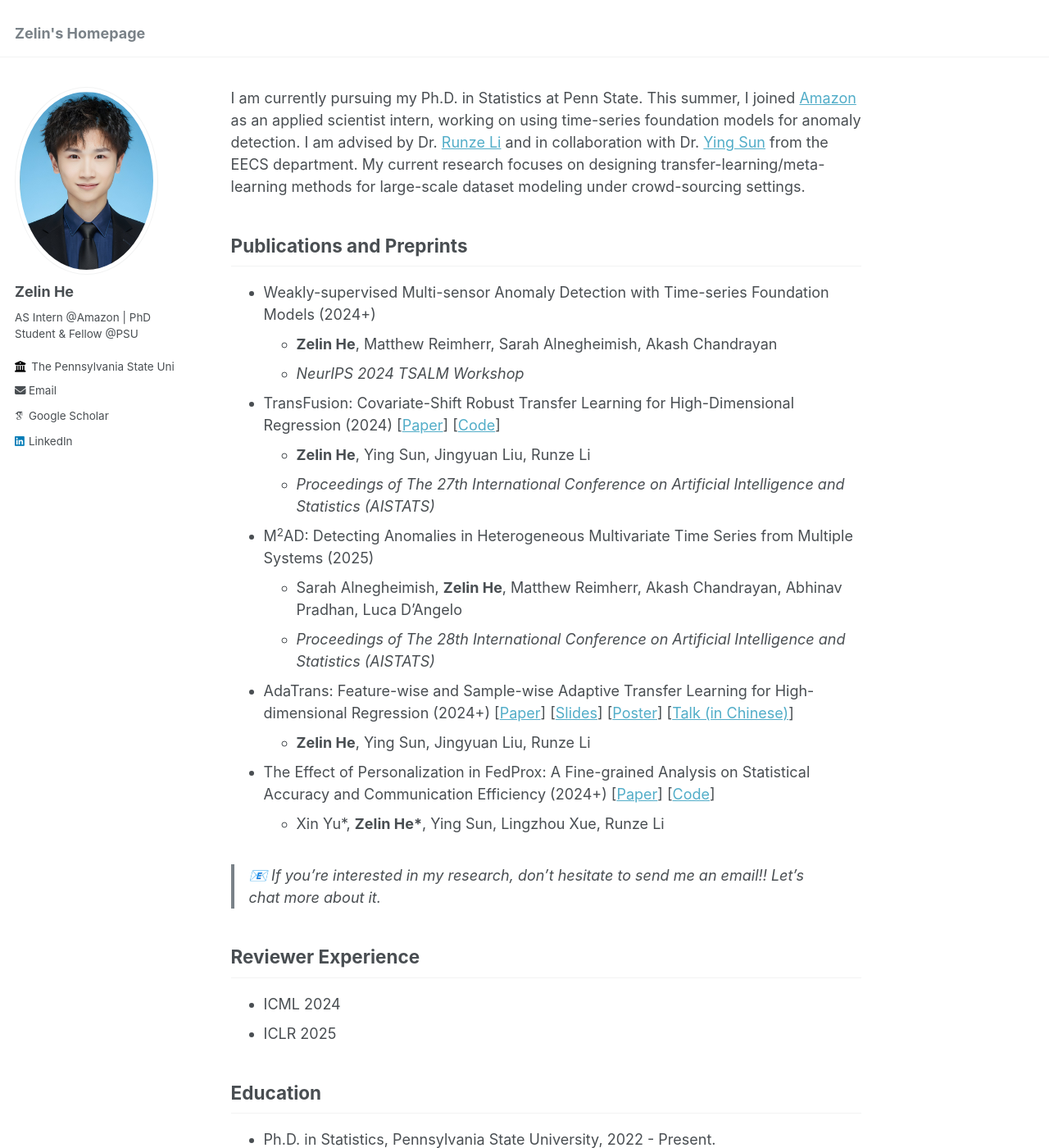
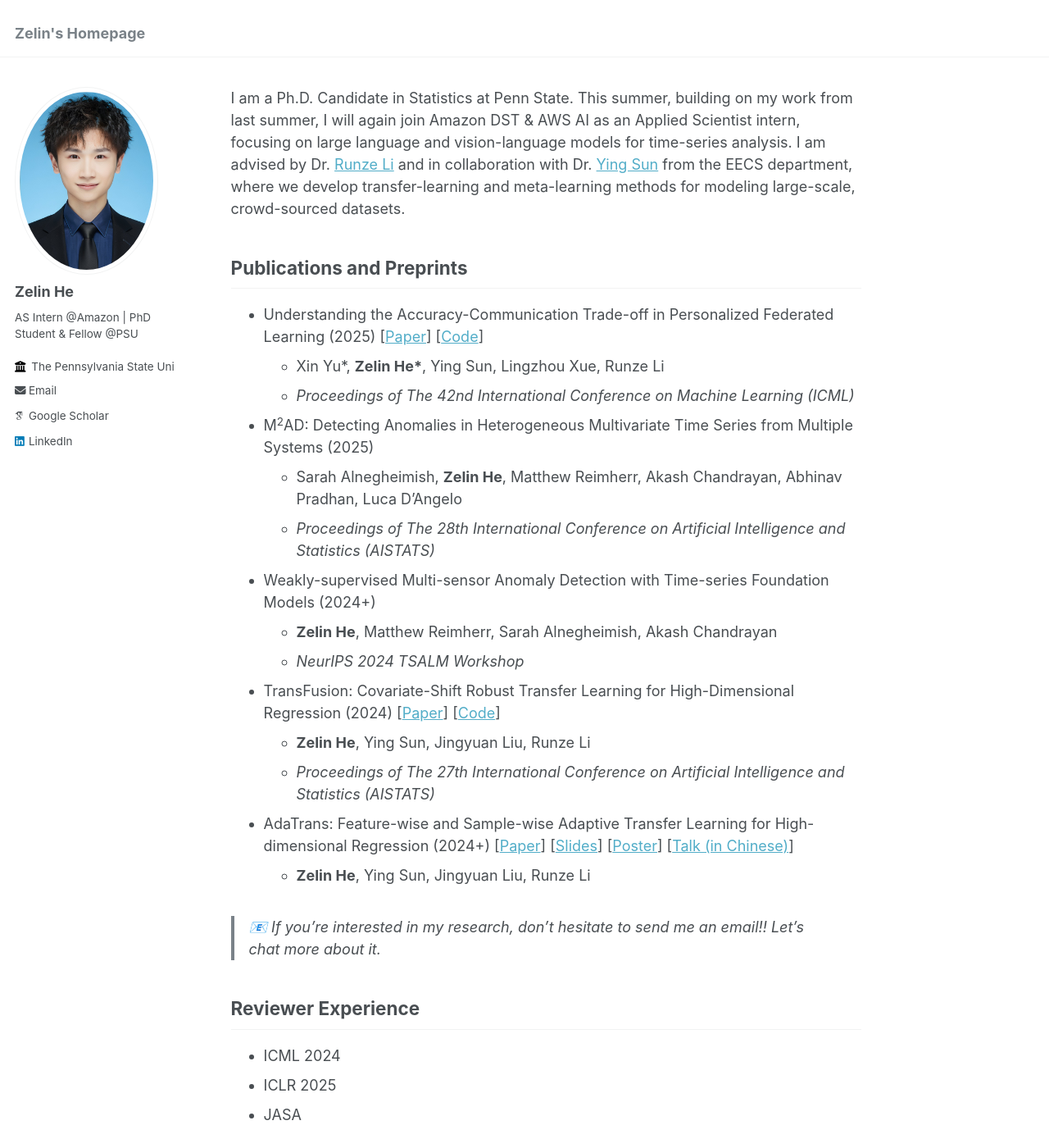
Before and after one commit to ZLHe0/zelinhe.github.io, a Jekyll site: the page built from _pages/about.md, in a window 1280 px wide and 1400 px high. Shown: the whole window at 82% size. Built offline with Jekyll 4.4.1, drawn with Linux system fonts in a browser that asks for light colours; some web fonts are replaced.

Commit message:
Update about.md

```diff
--- a/_pages/about.md
+++ b/_pages/about.md
@@ -7,28 +7,30 @@ redirect_from:
   - /about.html
 ---
 
-I am currently pursuing my Ph.D. in Statistics at Penn State. This summer, I joined [Amazon](https://www.amazon.jobs/content/en/career-programs/student-programs) as an applied scientist intern, working on using time-series foundation models for anomaly detection. I am advised by Dr. [Runze Li](https://runzelipsu.github.io/) and in collaboration with Dr. [Ying Sun](https://ysunac.github.io/) from the EECS department. My current research focuses on designing transfer-learning/meta-learning methods for large-scale dataset modeling under crowd-sourcing settings.
+I am a Ph.D. Candidate in Statistics at Penn State. This summer, building on my work from last summer, I will again join Amazon DST & AWS AI as an Applied Scientist intern, focusing on large language and vision-language models for time-series analysis. I am advised by Dr. [Runze Li](https://runzelipsu.github.io/) and in collaboration with Dr. [Ying Sun](https://ysunac.github.io/) from the EECS department, where we develop transfer-learning and meta-learning methods for modeling large-scale, crowd-sourced datasets.
 
 ## Publications and Preprints
+- Understanding the Accuracy-Communication Trade-off in Personalized Federated Learning (2025) [[Paper](https://www.arxiv.org/abs/2410.08934)] [[Code](https://github.com/ZLHe0/fedprox-bilevel)]
+  - Xin Yu\*, **Zelin He\***, Ying Sun, Lingzhou Xue, Runze Li
+  - *Proceedings of The 42nd International Conference on Machine Learning (ICML)*
+- M<sup>2</sup>AD: Detecting Anomalies in Heterogeneous Multivariate Time Series from Multiple Systems (2025)
+  - Sarah Alnegheimish, **Zelin He**, Matthew Reimherr, Akash Chandrayan, Abhinav Pradhan, Luca D'Angelo
+  - *Proceedings of The 28th International Conference on Artificial Intelligence and Statistics (AISTATS)*
 - Weakly-supervised Multi-sensor Anomaly Detection with Time-series Foundation Models (2024+)
   - **Zelin He**, Matthew Reimherr, Sarah Alnegheimish, Akash Chandrayan
   - *NeurIPS 2024 TSALM Workshop*
 - TransFusion: Covariate-Shift Robust Transfer Learning for High-Dimensional Regression (2024) [[Paper](https://proceedings.mlr.press/v238/he24a.html)] [[Code](https://github.com/ZLHe0/TransFusion)]
   - **Zelin He**, Ying Sun, Jingyuan Liu, Runze Li
   - *Proceedings of The 27th International Conference on Artificial Intelligence and Statistics (AISTATS)*
-- M<sup>2</sup>AD: Detecting Anomalies in Heterogeneous Multivariate Time Series from Multiple Systems (2025)
-  - Sarah Alnegheimish, **Zelin He**, Matthew Reimherr, Akash Chandrayan, Abhinav Pradhan, Luca D'Angelo
-  - *Proceedings of The 28th International Conference on Artificial Intelligence and Statistics (AISTATS)*
 - AdaTrans: Feature-wise and Sample-wise Adaptive Transfer Learning for High-dimensional Regression (2024+) [[Paper](https://arxiv.org/abs/2403.13565)] [[Slides](files/trans-slides.pdf)] [[Poster](files/trans-poster.pdf)] [[Talk (in Chinese)](https://www.xiong99.com.cn/p/t_pc/course_pc_detail/video/v_65fd4c40e4b0d84d784b4b1d)]
   - **Zelin He**, Ying Sun, Jingyuan Liu, Runze Li
-- The Effect of Personalization in FedProx: A Fine-grained Analysis on Statistical Accuracy and Communication Efficiency (2024+) [[Paper](https://www.arxiv.org/abs/2410.08934)] [[Code](https://github.com/ZLHe0/fedprox-bilevel)]
-  - Xin Yu\*, **Zelin He\***, Ying Sun, Lingzhou Xue, Runze Li
 
 >  📧 If you're interested in my research, don't hesitate to send me an email!! Let's chat more about it.
 
 ## Reviewer Experience
 - ICML 2024
 - ICLR 2025
+- JASA
 
 ## Education
 - Ph.D. in Statistics, Pennsylvania State University, 2022 - Present.
```
